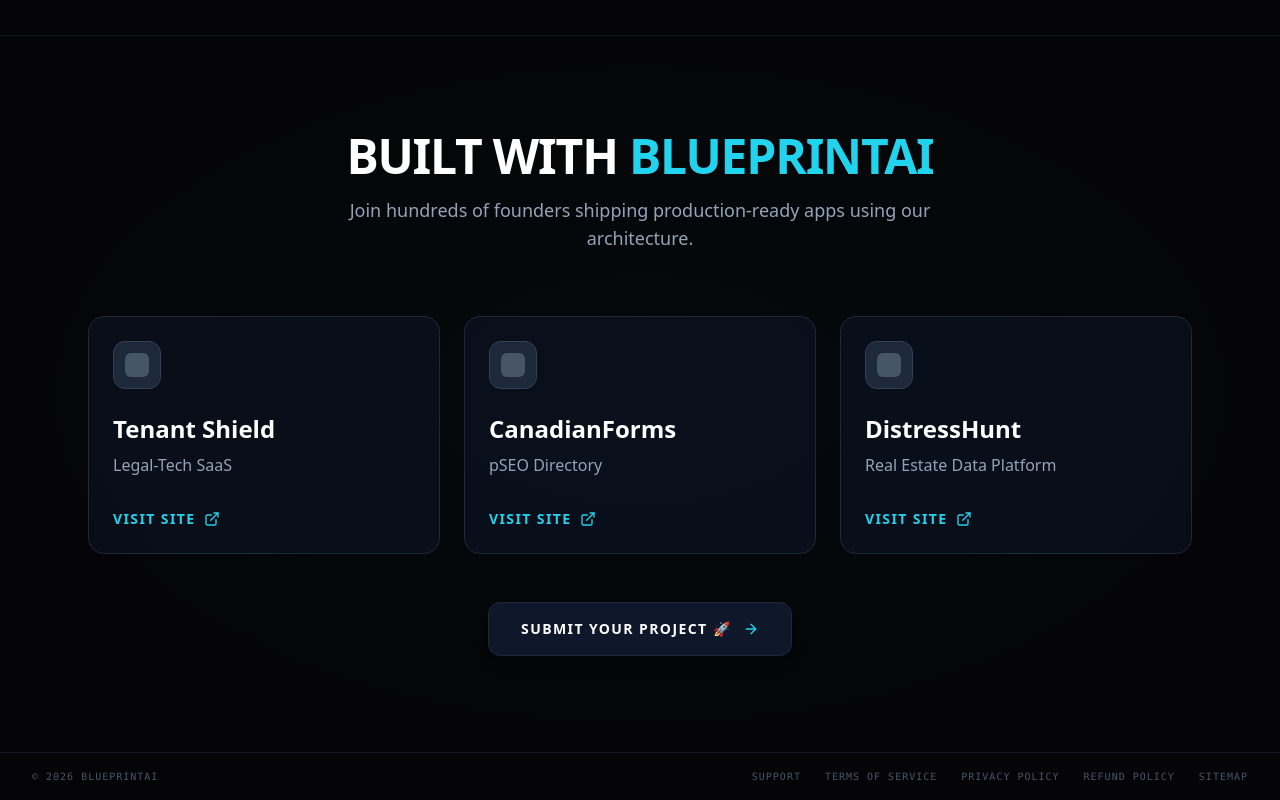
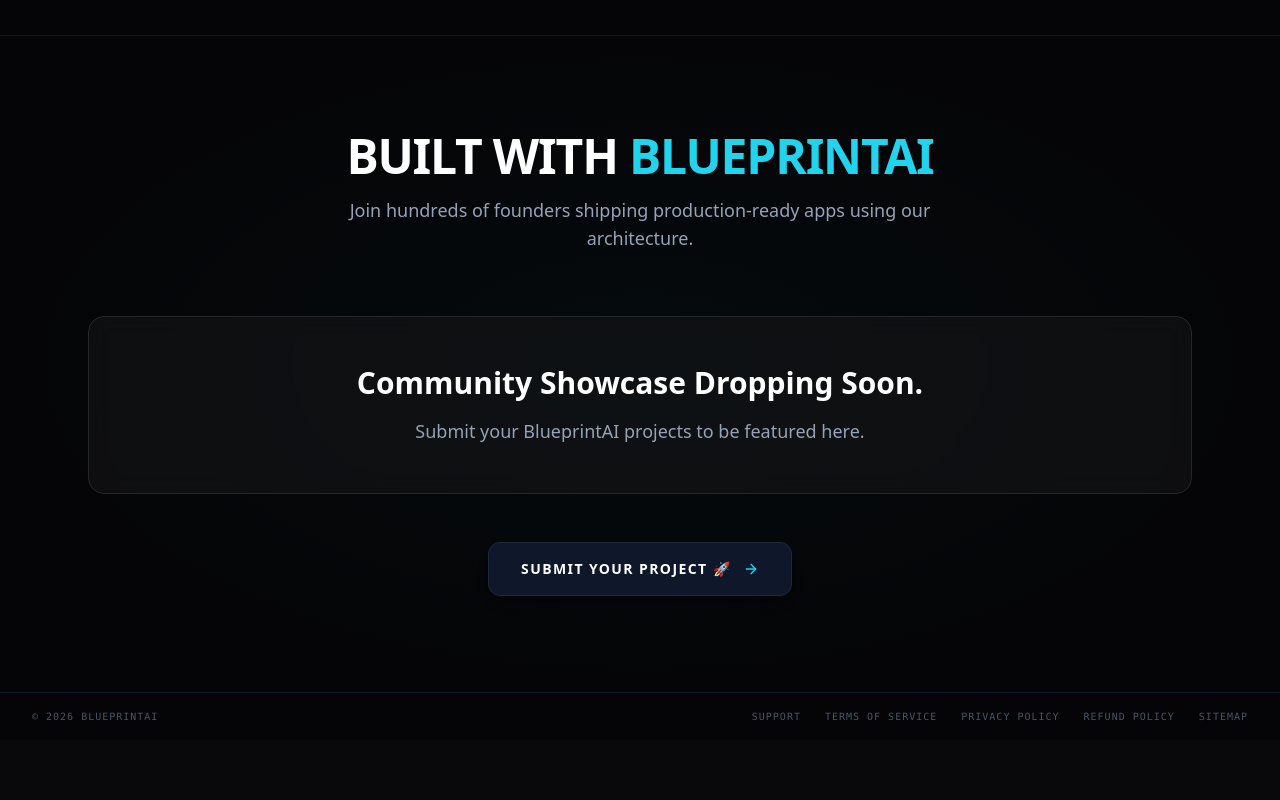
Before and after one commit to distresshunt/BlueprintAI, a Next.js app: page / in a window 1280 px wide. Shown: the part 1395-2195 px from the top of the page. After the commit the page ends 2135 px from the top, so only its background shows below. Built offline with nearby package versions, Linux system fonts and the light colour scheme; no server answers; the database is empty.

Commit message:
refactor: replace mock projects with community showcase placeholder

```diff
--- a/components/PortfolioShowcase.tsx
+++ b/components/PortfolioShowcase.tsx
@@ -1,28 +1,6 @@
 import { ArrowRight, ExternalLink } from 'lucide-react';
 
-const portfolioItems = [
-  {
-    name: 'Tenant Shield',
-    description: 'Legal-Tech SaaS',
-    gradient: 'from-blue-500/20 to-purple-500/20',
-    border: 'group-hover:border-blue-500/50',
-    shadow: 'group-hover:shadow-[0_0_30px_rgba(59,130,246,0.3)]'
-  },
-  {
-    name: 'CanadianForms',
-    description: 'pSEO Directory',
-    gradient: 'from-emerald-500/20 to-teal-500/20',
-    border: 'group-hover:border-emerald-500/50',
-    shadow: 'group-hover:shadow-[0_0_30px_rgba(16,185,129,0.3)]'
-  },
-  {
-    name: 'DistressHunt',
-    description: 'Real Estate Data Platform',
-    gradient: 'from-orange-500/20 to-red-500/20',
-    border: 'group-hover:border-orange-500/50',
-    shadow: 'group-hover:shadow-[0_0_30px_rgba(249,115,22,0.3)]'
-  }
-];
+
 
 export function PortfolioShowcase() {
   return (
@@ -39,28 +17,9 @@
           </p>
         </div>
 
-        <div className="grid grid-cols-1 md:grid-cols-3 gap-6 mb-12">
-          {portfolioItems.map((item, i) => (
-            <div
-              key={i}
-              className={`group relative bg-slate-900/50 border border-slate-800 rounded-2xl p-6 transition-all duration-300 hover:-translate-y-2 cursor-pointer overflow-hidden ${item.border} ${item.shadow}`}
-            >
-              <div className={`absolute inset-0 bg-gradient-to-br ${item.gradient} opacity-0 group-hover:opacity-100 transition-opacity duration-500`} />
-
-              <div className="relative z-10 flex flex-col h-full">
-                <div className="w-12 h-12 bg-slate-800 rounded-xl mb-6 flex items-center justify-center border border-slate-700 shadow-inner group-hover:scale-110 transition-transform">
-                  <div className="w-6 h-6 bg-slate-600 rounded-md" />
-                </div>
-
-                <h3 className="text-2xl font-bold text-white mb-2">{item.name}</h3>
-                <p className="text-slate-400 mb-8 flex-1">{item.description}</p>
-
-                <div className="flex items-center text-cyan-400 text-sm font-bold uppercase tracking-widest gap-2 group-hover:gap-3 transition-all">
-                  Visit Site <ExternalLink className="w-4 h-4" />
-                </div>
-              </div>
-            </div>
-          ))}
+        <div className="backdrop-blur-md bg-zinc-900/50 border border-zinc-800 p-12 text-center rounded-2xl mb-12">
+          <h3 className="text-2xl md:text-3xl font-bold text-white mb-4">Community Showcase Dropping Soon.</h3>
+          <p className="text-slate-400 text-lg">Submit your BlueprintAI projects to be featured here.</p>
         </div>
 
         <div className="flex justify-center">
```
